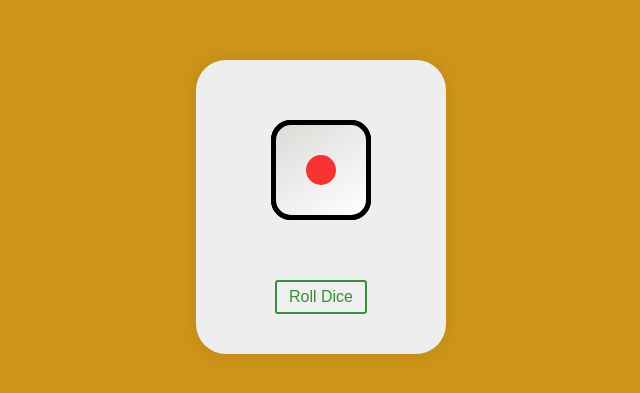
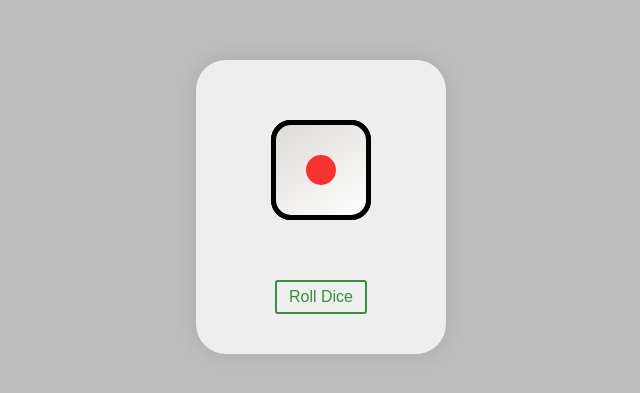
Before and after one commit to Mayron-Castillo/Dado, a plain HTML site: page index.html in a window 1280 px wide. Shown: the part 193-586 px from the top of the page, without its empty margins (319-959 px from the left). Drawn offline with Linux system fonts and the light colour scheme.

Commit message:
change background color

```diff
--- a/style.css
+++ b/style.css
@@ -11,7 +11,7 @@ body{
     display: flex;
     align-items: center;
     justify-content: center;
-    background: #ce951a;
+    background: #bdbdbd;
 }
 
 .container{
```
